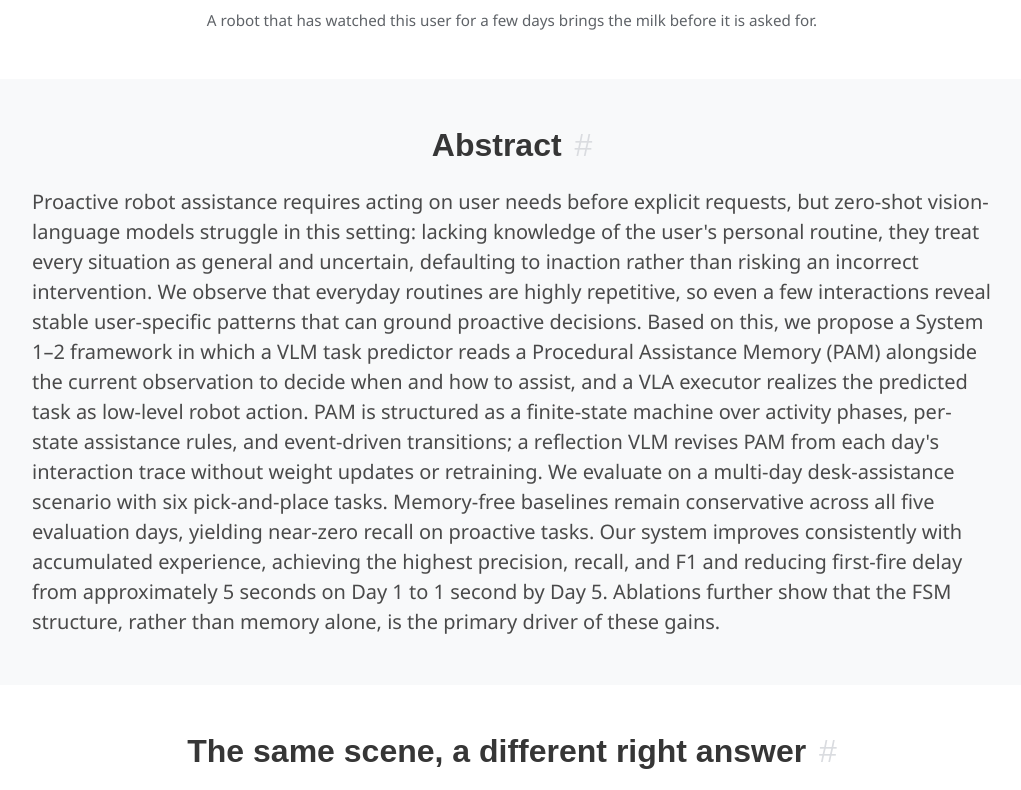
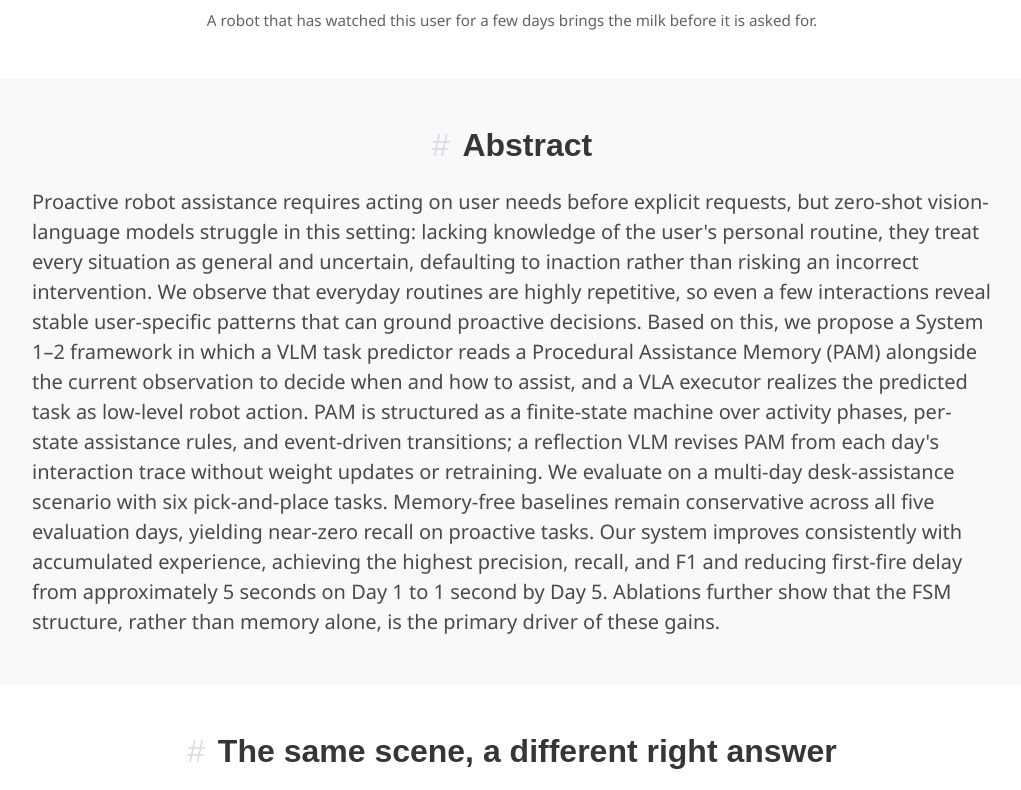
Before and after one commit to DAVIAN-Robotics/PAM, a plain HTML site: page docs/index.html in a window 1280 px wide. Shown: the part 1000-1790 px from the top of the page, without its empty margins (128-1149 px from the left). Drawn offline with nearby package versions, Linux system fonts and the light colour scheme; some icons are missing; a web font is replaced by a local one.

Commit message:
fix: put the heading permalink before the title, not after
Co-Authored-By: Claude Opus 4.8 (1M context) <noreply@anthropic.com>

```diff
--- a/docs/static/css/index.css
+++ b/docs/static/css/index.css
@@ -475,7 +475,7 @@ body {
 .heading-anchor {
   color: var(--pam-border);
   font-weight: 400;
-  margin-left: 0.4em;
+  margin-right: 0.4em;
   text-decoration: none;
   transition: color 0.15s ease;
 }
--- a/docs/static/js/index.js
+++ b/docs/static/js/index.js
@@ -43,7 +43,7 @@ function setupHeadingAnchors() {
       anchor.href = `#${id}`;
       anchor.textContent = '#';
       anchor.setAttribute('aria-label', `Permalink to "${heading.textContent.trim()}"`);
-      heading.appendChild(anchor);
+      heading.prepend(anchor);
     });
   });
 }
```
